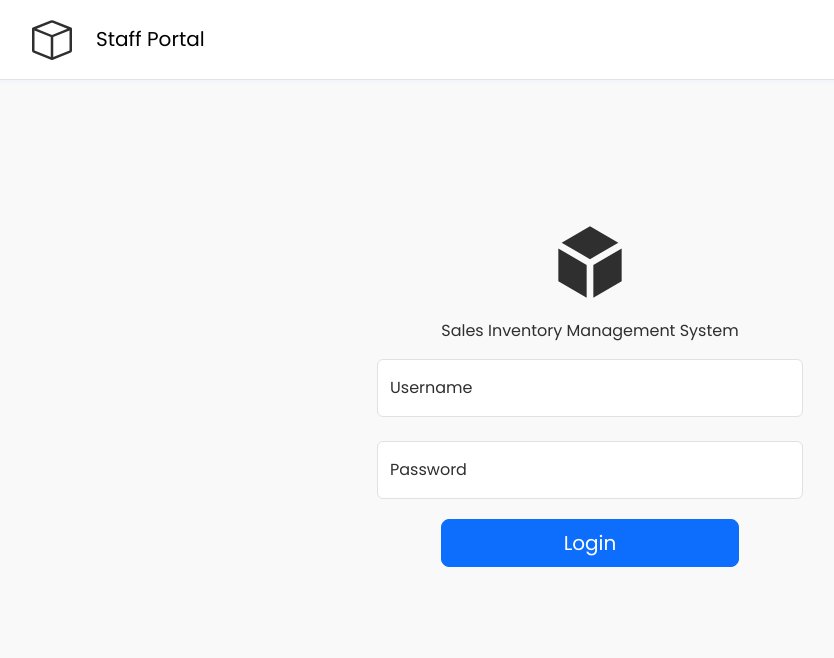
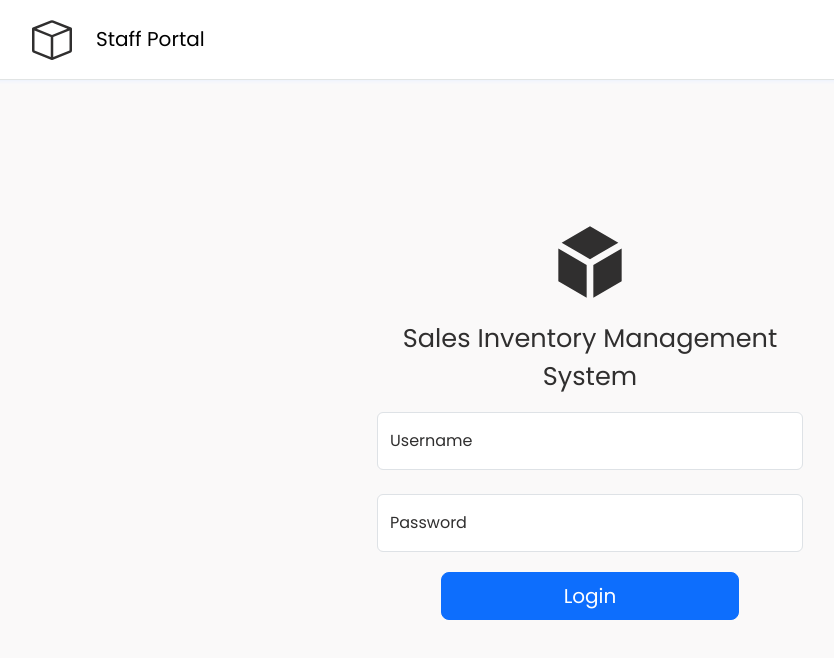
Before and after one commit to MarkRyuo/SalesInventoryManagementSystem_SIMS, a React (Vite) app in the folder client/: page /SLogin in a window 1280 px wide. Shown: the top 658 px of the page, without its empty margins (50-884 px from the left). Built offline with nearby package versions, Linux system fonts and the light colour scheme.

Commit message:
Subject: Update

```diff
--- a/client/src/pages/LoginPage/SLogin.jsx
+++ b/client/src/pages/LoginPage/SLogin.jsx
@@ -17,7 +17,7 @@ export const SLogin = () => {
             <Container fluid='lg' className='d-flex justify-content-center text-center'>
                 <Row className={LoginStyle.containerRow}> {/* fix sm-screen 412 px */}
                     <Col lg={12}> <RiBox3Fill size={80} /> </Col>
-                    <Col lg={12}> <p className='my-3'>Sales Inventory Management System</p></Col>
+                    <Col lg={12} className={LoginStyle.col2}> <p className='my-3'>Sales Inventory Management System</p></Col>
                     <Col lg={12}> <SLoginCard /> </Col>
                 </Row>
             </Container>
```
